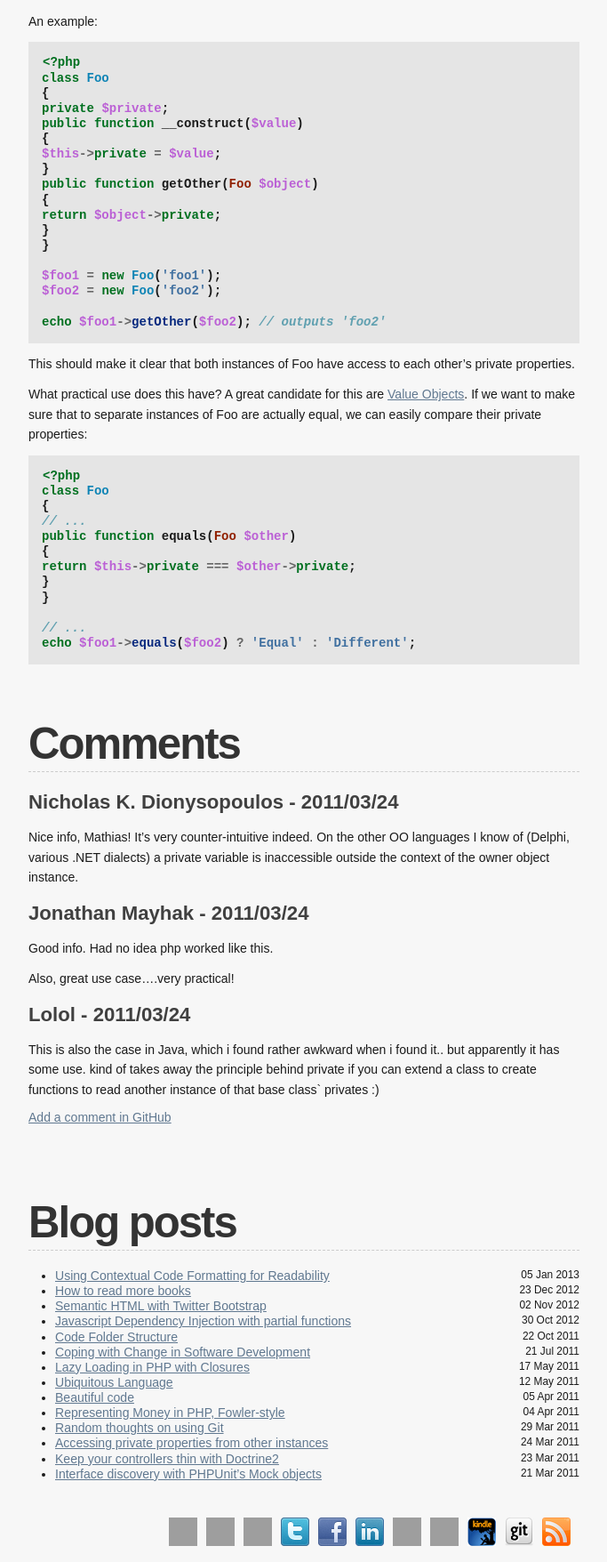
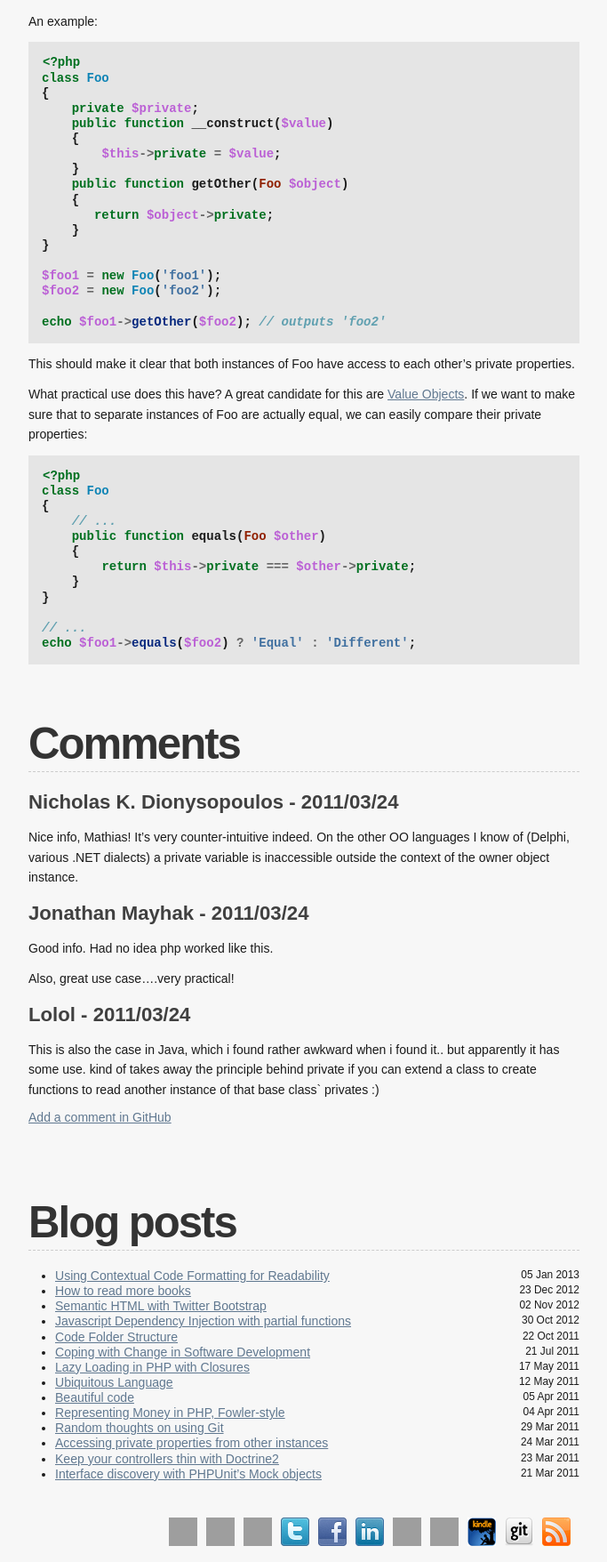
Before and after one commit to rgerkin/mathiasverraes.github.com, a Jekyll site: the page built from _posts/2011-03-24-accessing-private-properties-from-other-instances.markdown, in a window 1280 px wide. Shown: the part 336-2092 px from the top of the page at 89% size, without its empty margins (298-981 px from the left). Built offline with Jekyll 4.4.1, drawn with Linux system fonts in a browser that asks for light colours; grey boxes are pictures that could not be loaded.

Commit message:
fixed formatting

```diff
--- a/css/style.css
+++ b/css/style.css
@@ -132,15 +132,7 @@ sup { vertical-align: super; font-size: smaller; }
 pre {
   padding: 15px;
 
-  /* www.pathf.com/blogs/2008/05/formatting-quoted-code-in-blog-posts-css21-white-space-pre-wrap/ */
-  /* CSS2 */
-  white-space: pre;
-  /* CSS 2.1 */
-  white-space: pre-wrap;
-  /* CSS 3 (and 2.1 as well, actually) */
-  white-space: pre-line;
-  /* IE */
-  word-wrap: break-word;
+
 }
 
 /* align checkboxes, radios, text inputs with their label
```
